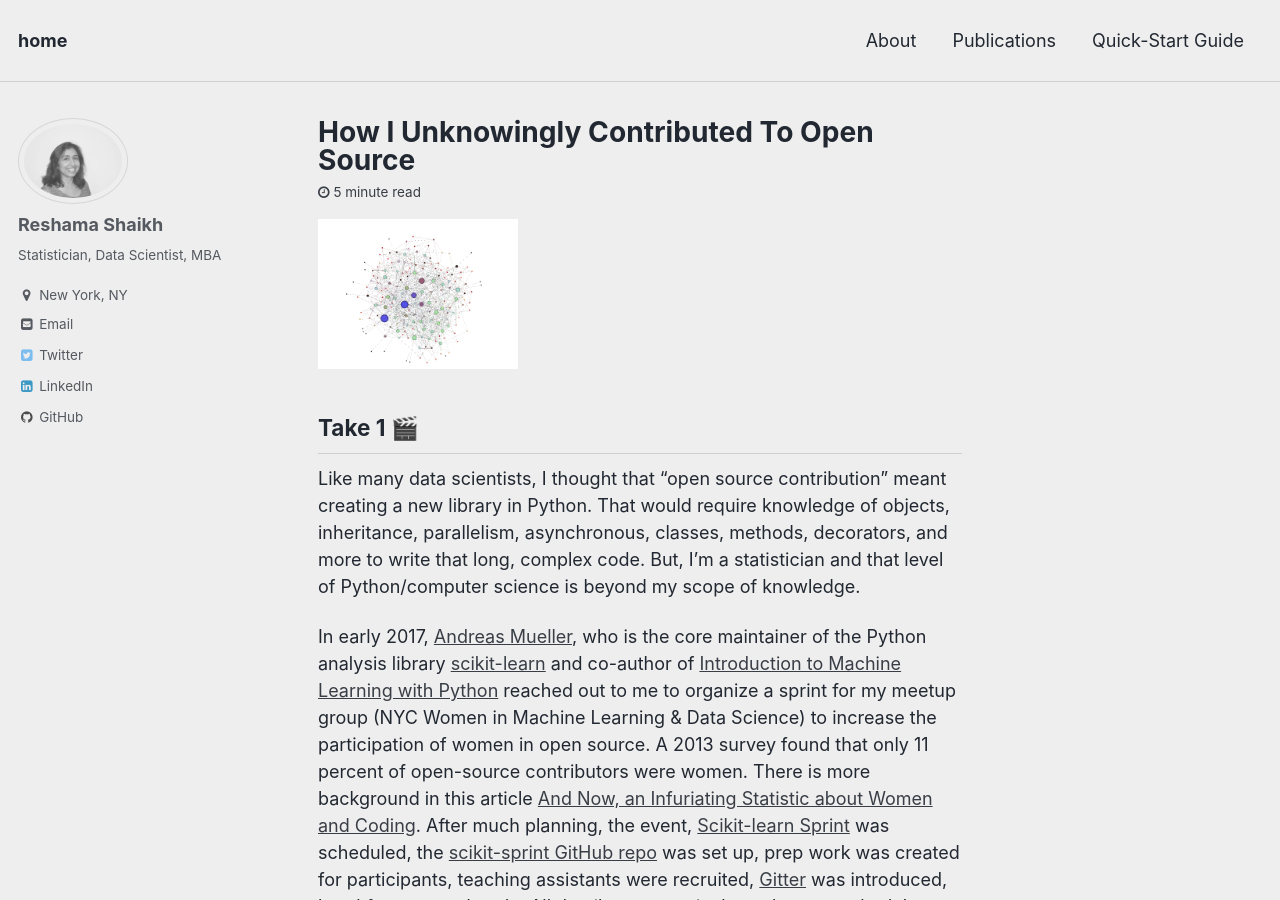
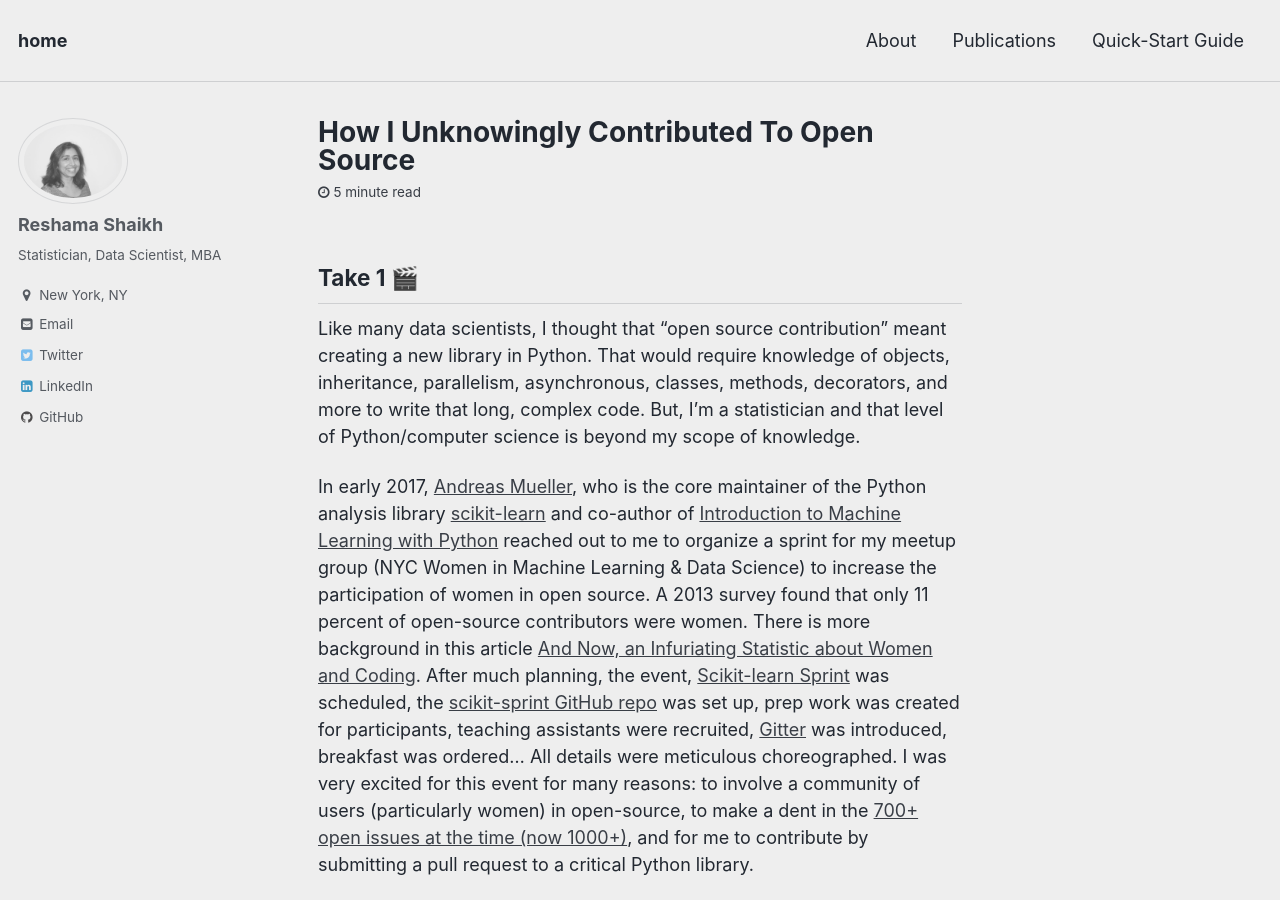
Before and after one commit to reshamas/reshamas.github.io, a Jekyll site: the page built from _posts/2018-04-07-how-i-unknowingly-contributed-to-open-source.md, in a window 1280 px wide and 900 px high. Built offline with Jekyll 4.4.1, drawn with Linux system fonts in a browser that asks for light colours; emoji names are drawn with the system emoji font; comment, search, counter and statistics services are not loaded.

Commit message:
Update 2018-04-07-how-i-unknowingly-contributed-to-open-source.md

```diff
--- a/_posts/2018-04-07-how-i-unknowingly-contributed-to-open-source.md
+++ b/_posts/2018-04-07-how-i-unknowingly-contributed-to-open-source.md
@@ -1,5 +1,3 @@
-<img src="../assets/images/ncm_gephi.jpg" align="center"  height="150" width="200" >
-
 ## Take 1 :clapper:
 
 Like many data scientists, I thought that “open source contribution” meant creating a new library in Python.  That would require knowledge of objects, inheritance, parallelism, asynchronous, classes, methods, decorators, and more to write that long, complex code.  But, I’m a statistician and that level of Python/computer science is beyond my scope of knowledge.
```
